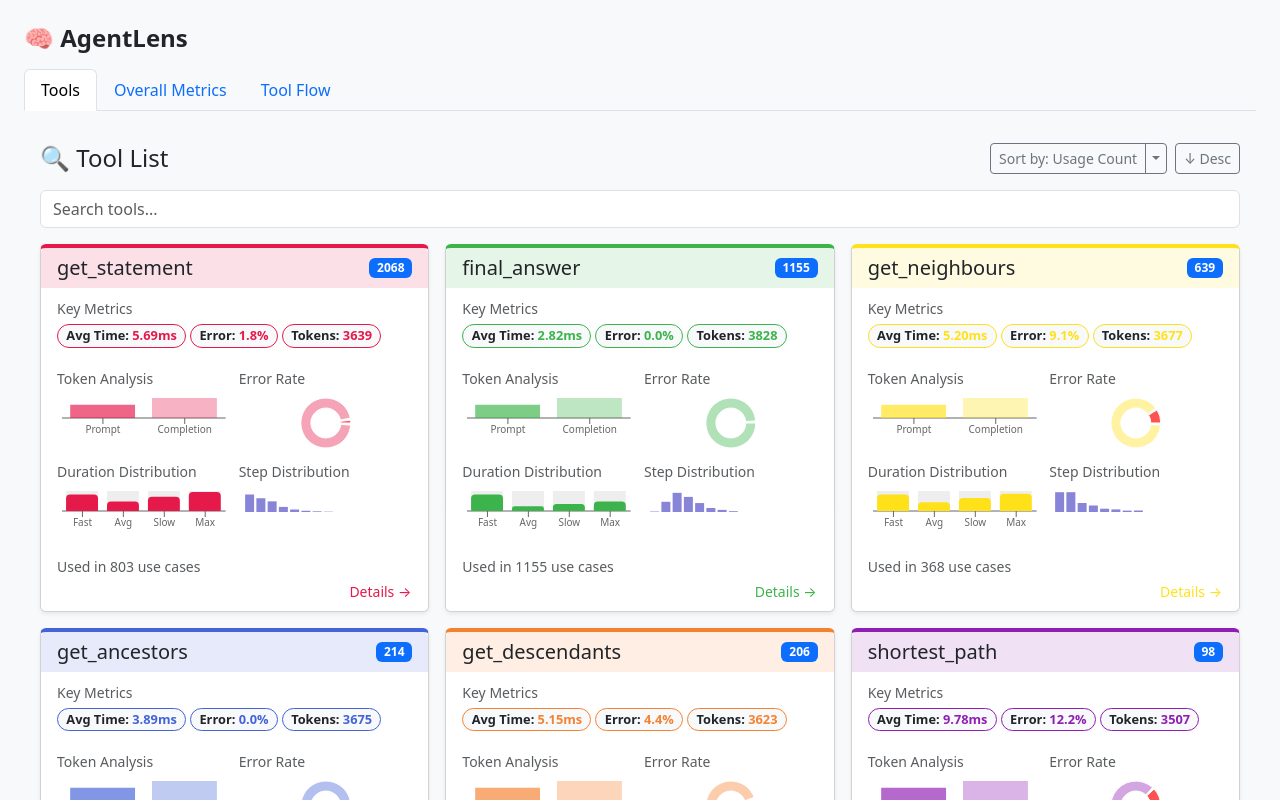
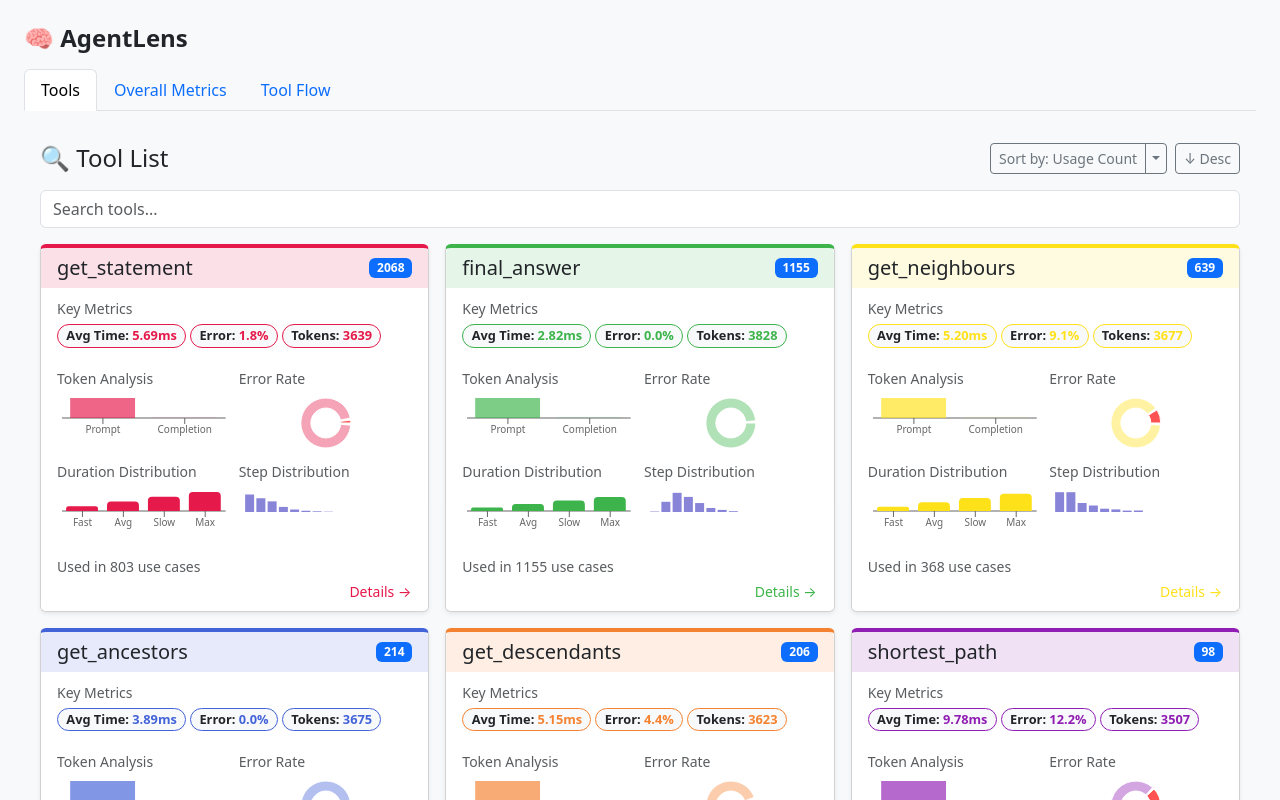
Before and after one commit to ramaneswaran/agentlens, a React (Vite) app: page / in a window 1280 px wide. Shown: the top 800 px of the page. Built offline with nearby package versions, Linux system fonts and the light colour scheme.

Commit message:
tool cards fixed

```diff
--- a/src/components/Tabs/ToolsTab.jsx
+++ b/src/components/Tabs/ToolsTab.jsx
@@ -10,6 +10,7 @@ import {
 } from 'recharts';
 import SparklineBar from '../SparklineBar';
 import { useNavigate } from 'react-router-dom';
+import _ from 'lodash';
 
 // Color mapping for tools (consistent with other tabs)
 const TOOL_COLORS = [
@@ -55,14 +56,10 @@ const MetricPill = ({ label, value, unit, color }) => (
 const MiniTokenChart = ({ data, toolColor }) => {
   if (!data) return null;
 
-  // Calculate synthetic token data based on avgTokens if tokenDistribution not available
-  // This ensures we have some visualization even if the specific prompt/completion breakdown isn't available
-  const promptTokens = Math.max(30, Math.round(data.avgTokens * 0.4)); // Estimate: 40% of tokens are prompt
-  const completionTokens = Math.max(15, Math.round(data.avgTokens * 0.6)); // Estimate: 60% are completion
-
+  // Use the actual prompt and completion token data
   const chartData = [
-    { name: 'Prompt', value: promptTokens },
-    { name: 'Completion', value: completionTokens }
+    { name: 'Prompt', value: Math.round(data.promptTokens || 0) },
+    { name: 'Completion', value: Math.round(data.completionTokens || 0) }
   ];
 
   // Use the tool color with different opacities for the bars
@@ -129,19 +126,17 @@ const MiniErrorChart = ({ errorRate, toolColor }) => {
 
 // Mini bar chart for duration distribution visualization
 const MiniDurationChart = ({ data, toolColor }) => {
-  if (!data || !data.stepDistribution) return null;
+  if (!data || !data.avgDuration) return null;
 
-  // Create a simulated duration distribution based on step distribution
-  // This simulates having different durations for different steps
-  const baseDuration = data.avgDuration || 100;
-  const variance = baseDuration * 0.5; // 50% variance for visualization
+  // Create a realistic duration distribution based on the average
+  const avgDuration = data.avgDuration;
 
-  // Create duration buckets to show distribution
+  // Create duration buckets to show distribution - FASTER means LESS time
   const durationBuckets = [
-    { name: 'Fast', value: Math.max(10, baseDuration * 0.5) },
-    { name: 'Avg', value: baseDuration },
-    { name: 'Slow', value: baseDuration * 1.5 },
-    { name: 'Max', value: baseDuration * 2 }
+    { name: 'Fast', value: avgDuration * 0.5, percent: '50%' },
+    { name: 'Avg', value: avgDuration, percent: '100%' },
+    { name: 'Slow', value: avgDuration * 1.5, percent: '150%' },
+    { name: 'Max', value: avgDuration * 2, percent: '200%' }
   ];
 
   return (
@@ -151,12 +146,14 @@ const MiniDurationChart = ({ data, toolColor }) => {
           <XAxis dataKey="name" fontSize={10} />
           <YAxis hide />
           <Tooltip
-            formatter={(value) => [`${value.toFixed(2)} ms`, 'Duration']}
+            formatter={(value, name, props) => {
+              return [`${value.toFixed(1)} ms (${props.payload.percent})`];
+            }}
+            labelFormatter={(label) => `${label} Duration`}
           />
           <Bar
             dataKey="value"
             fill={toolColor}
-            background={{ fill: '#eee' }}
             radius={[4, 4, 0, 0]}
           />
         </BarChart>
--- a/src/utils/dataProcessing.js
+++ b/src/utils/dataProcessing.js
@@ -71,7 +71,10 @@ export const calculateToolStats = (data, toolName) => {
     errorRate: _.filter(toolData, 'has_error').length / toolData.length,
     avgTokens: _.meanBy(toolData, 'token_count'),
     stepDistribution: _.countBy(toolData, 'step'),
-    useCases: _.uniq(toolData.map(row => row.subdir)).length
+    useCases: _.uniq(toolData.map(row => row.subdir)).length,
+    // Add token breakdown for visualizations
+    promptTokens: _.meanBy(toolData, 'prompt_tokens') || 0,
+    completionTokens: _.meanBy(toolData, 'completion_tokens') || 0
   };
 };
 
@@ -84,6 +87,7 @@ export const getAllToolStats = (data) => {
   const tools = extractUniqueTools(data);
   return tools.map(tool => calculateToolStats(data, tool));
 };
+
 
 /**
  * Filter data for a specific tool
```
